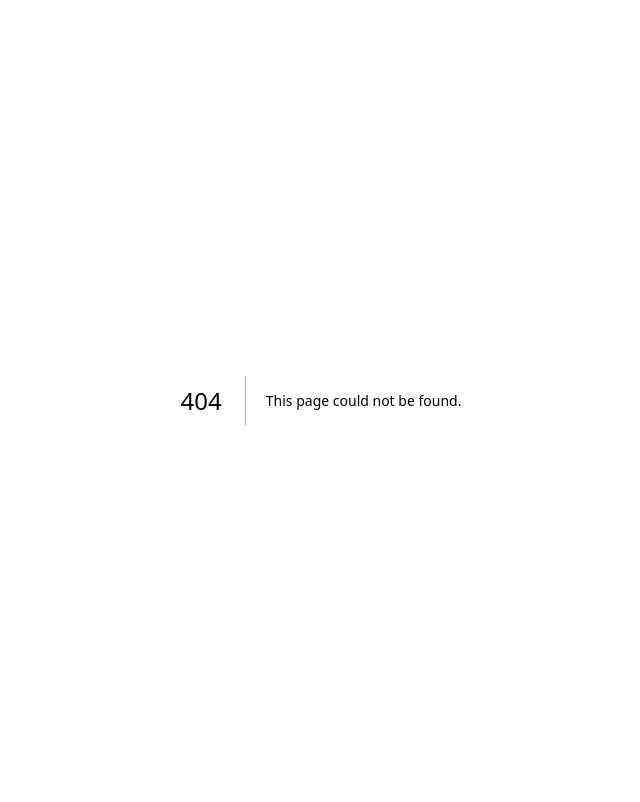
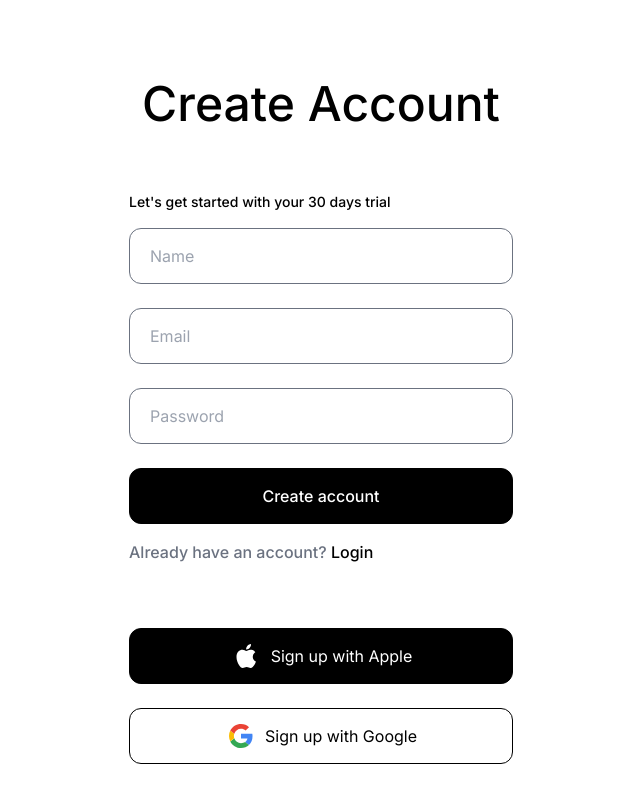
Before and after one commit to abdihashii/fun-sign-in-ui, a Next.js app: page /sign-up in a window 1280 px wide. Before the commit this address had no page. Shown: the top 802 px of the page, without its empty margins (319-959 px from the left). Built offline with nearby package versions, Linux system fonts and the light colour scheme.

Commit message:
Add styling for sign up page

```diff
--- /dev/null
+++ b/src/app/icons/appleBlackIcon.tsx
@@ -0,0 +1,18 @@
+const AppleBlackIcon = () => {
+  return (
+    <svg
+      xmlns="http://www.w3.org/2000/svg"
+      width="33"
+      height="32"
+      viewBox="0 0 33 32"
+      fill="none"
+    >
+      <path
+        d="M25.348 12.1824C25.2093 12.2904 22.7603 13.6754 22.7603 16.7549C22.7603 20.3168 25.8765 21.577 25.9698 21.6082C25.9554 21.685 25.4747 23.3339 24.3268 25.0141C23.3032 26.4926 22.2341 27.9688 20.6079 27.9688C18.9816 27.9688 18.5631 27.0207 16.6857 27.0207C14.8561 27.0207 14.2056 28 12.7181 28C11.2305 28 10.1926 26.6319 8.99919 24.9517C7.61686 22.9787 6.5 19.9136 6.5 17.0045C6.5 12.3384 9.52295 9.86379 12.4981 9.86379C14.0789 9.86379 15.3966 10.9055 16.3891 10.9055C17.3338 10.9055 18.807 9.80138 20.6055 9.80138C21.2871 9.80138 23.736 9.86379 25.348 12.1824ZM19.7517 7.82598C20.4955 6.94029 21.0216 5.71137 21.0216 4.48245C21.0216 4.31203 21.0073 4.13921 20.9762 4C19.766 4.0456 18.3263 4.80888 17.4582 5.81938C16.7766 6.59706 16.1404 7.82598 16.1404 9.07171C16.1404 9.25893 16.1715 9.44614 16.1859 9.50615C16.2624 9.52055 16.3868 9.53735 16.5111 9.53735C17.5969 9.53735 18.9625 8.80768 19.7517 7.82598Z"
+        fill="white"
+      />
+    </svg>
+  );
+};
+
+export default AppleBlackIcon;
--- /dev/null
+++ b/src/app/icons/googleColorIcon.tsx
@@ -0,0 +1,30 @@
+const GoogleColorIcon = () => {
+  return (
+    <svg
+      xmlns="http://www.w3.org/2000/svg"
+      width="32"
+      height="32"
+      viewBox="0 0 32 32"
+      fill="none"
+    >
+      <path
+        d="M15.9999 13.818V18.4653H22.458C22.1745 19.9598 21.3234 21.2253 20.0471 22.0762L23.9416 25.0981C26.2107 23.0036 27.5198 19.9272 27.5198 16.2727C27.5198 15.4218 27.4435 14.6035 27.3016 13.8181L15.9999 13.818Z"
+        fill="#4285F4"
+      />
+      <path
+        d="M9.27461 18.284L8.39625 18.9564L5.28711 21.3782C7.26165 25.2945 11.3086 28 15.9995 28C19.2394 28 21.9557 26.9309 23.9412 25.0982L20.0467 22.0764C18.9776 22.7963 17.614 23.2328 15.9995 23.2328C12.8795 23.2328 10.2287 21.1273 9.27952 18.2909L9.27461 18.284Z"
+        fill="#34A853"
+      />
+      <path
+        d="M5.28718 10.6223C4.46904 12.2367 4 14.0586 4 16.0004C4 17.9421 4.46904 19.764 5.28718 21.3785C5.28718 21.3893 9.27997 18.2803 9.27997 18.2803C9.03998 17.5603 8.89812 16.7967 8.89812 16.0002C8.89812 15.2038 9.03998 14.4402 9.27997 13.7202L5.28718 10.6223Z"
+        fill="#FBBC05"
+      />
+      <path
+        d="M15.9997 8.77818C17.767 8.77818 19.3379 9.38907 20.5925 10.5673L24.0288 7.13095C21.9452 5.18917 19.2398 4 15.9997 4C11.3089 4 7.26165 6.69454 5.28711 10.6218L9.27978 13.72C10.2288 10.8836 12.8798 8.77818 15.9997 8.77818Z"
+        fill="#EA4335"
+      />
+    </svg>
+  );
+};
+
+export default GoogleColorIcon;
--- /dev/null
+++ b/src/app/sign-up/page.tsx
@@ -0,0 +1,71 @@
+import Link from 'next/link';
+import GoogleColorIcon from '../icons/googleColorIcon';
+import AppleBlackIcon from '../icons/appleBlackIcon';
+
+export default function SignUpPage() {
+  return (
+    <main className="w-96 mx-auto mt-20 flex flex-col justify-center gap-16">
+      <h1 className="text-center text-5xl text-black font-medium">
+        Create Account
+      </h1>
+
+      <form className="flex flex-col gap-6">
+        <div className="flex flex-col gap-4">
+          <p className="font-medium text-black text-sm">
+            Let's get started with your 30 days trial
+          </p>
+          <input
+            className="h-14 py-3 px-5 rounded-xl border border-gray-500"
+            type="text"
+            placeholder="Name"
+          />
+        </div>
+
+        <input
+          className="h-14 py-3 px-5 rounded-xl border border-gray-500"
+          type="email"
+          placeholder="Email"
+        />
+        <input
+          className="h-14 py-3 px-5 rounded-xl border border-gray-500"
+          type="password"
+          placeholder="Password"
+        />
+
+        <div className="flex flex-col gap-4">
+          <button
+            className="h-14 border border-black p-3 font-medium rounded-xl bg-black text-white text-base"
+            type="submit"
+          >
+            Create account
+          </button>
+
+          <p className="text-gray-500 font-medium">
+            Already have an account? {` `}
+            <Link className="text-black" href="/login">
+              Login
+            </Link>
+          </p>
+        </div>
+      </form>
+
+      <div className="flex flex-col gap-6">
+        <button className="h-14 p-3 gap-2 justify-center items-center flex flex-row py-3 bg-black text-white rounded-xl text-base border border-black">
+          <AppleBlackIcon />
+          Sign up with Apple
+        </button>
+        <button className="h-14 p-3 gap-2 justify-center items-center flex flex-row border border-black py-3 bg-white text-black rounded-xl text-base">
+          {/* <AiOutlineGoogle className="text-2xl" /> */}
+          <GoogleColorIcon />
+          Sign up with Google
+        </button>
+      </div>
+
+      <div>
+        <pre>
+          <code>{}</code>
+        </pre>
+      </div>
+    </main>
+  );
+}
```
